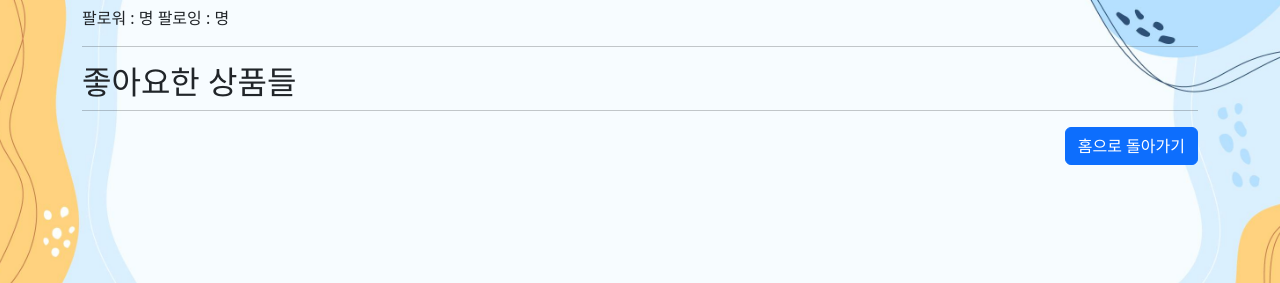
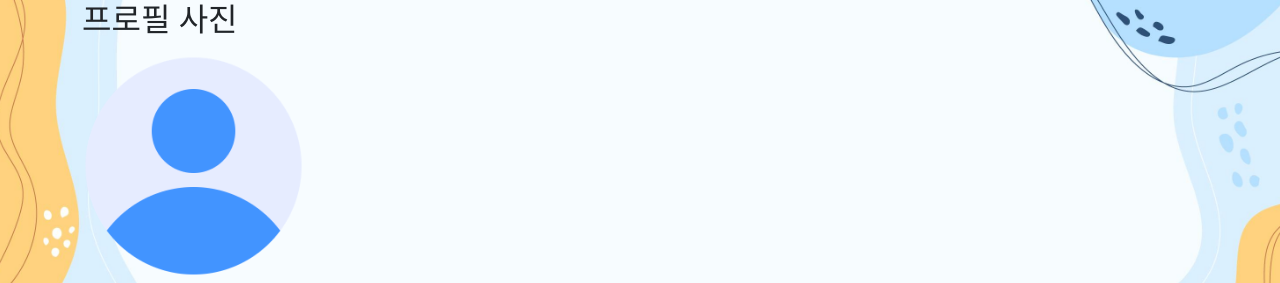
Before and after one commit to xogns3725/spartamarket, a Django app: template users/templates/users/profile.html in a window 1280 px wide. Shown: the part 176-459 px from the top of the page. Run offline with Django 4.2, Linux system fonts and the light colour scheme; the template is opened without the code that fills it, so the values that code supplies are empty; parts of the project's set-up code (start-up, migrations or seed data) failed here and were passed over.

Commit message:
profile image func

```diff
--- a/accounts/forms.py
+++ b/accounts/forms.py
@@ -5,7 +5,7 @@
 class CustomUserCreationForm(UserCreationForm):
     class Meta:
         model = get_user_model()
-        fields = ("username", "password1", "password2", "email")
+        fields = ("username", "password1", "password2", "email", "profile_image")
 
     def __init__(self, *args, **kwargs):
         super().__init__(*args, **kwargs)
@@ -13,6 +13,7 @@
         self.fields['password1'].label = '비밀번호'
         self.fields['password2'].label = '비밀번호 확인'
         self.fields['email'].label = '이메일'
+        self.fields['profile_image'].label = '프로필 이미지'
 
 
 class CustomUserChangeForm(UserChangeForm):
@@ -21,6 +22,7 @@
         fields = (
             "username",
             'email',
+            'profile_image',
         )
 
     def __init__(self, *args, **kwargs):
--- a/accounts/models.py
+++ b/accounts/models.py
@@ -6,3 +6,4 @@
     following = models.ManyToManyField(
         "self", symmetrical=False, related_name="followers"
     )
+    profile_image = models.ImageField(upload_to='profile_images/', blank=True, null=True)
--- a/accounts/templates/accounts/signup.html
+++ b/accounts/templates/accounts/signup.html
@@ -2,7 +2,7 @@
 
 {% block content %}
     <h1>회원가입</h1>
-    <form action="{% url 'accounts:signup' %}" method="POST">
+    <form action="{% url 'accounts:signup' %}" method="POST" enctype="multipart/form-data">
         {% csrf_token %}
         {{ form.as_p }}
         <button type="submit">회원가입</button>
--- a/accounts/views.py
+++ b/accounts/views.py
@@ -11,7 +11,7 @@
 
 def signup(request):
     if request.method == "POST":
-        form = CustomUserCreationForm(request.POST)
+        form = CustomUserCreationForm(request.POST, request.FILES)
         if form.is_valid():
             user = form.save()
             auth_login(request, user)
--- a/products/templates/products/products.html
+++ b/products/templates/products/products.html
@@ -5,7 +5,10 @@
 
 
 <div class="d-flex flex-column justify-content-center align-items-center">
-    <h1 class="text-center mb-5">스파르타 마켓</h1>
+    <a href="{% url 'products:products' %}" class="text-decoration-none">
+        <h1 class="text-center mb-5">스파르타 마켓</h1>
+    </a>
+
     <button type="button" class="btn btn-primary">
         <a href="{% url 'products:create' %}" class="text-white text-decoration-none">물건 판매하기</a>
     </button>
@@ -14,6 +17,7 @@
 <hr>
 
 <div class="row row-cols-1 row-cols-sm-2 row-cols-md-3 g-3">
+
     {% for product in products %}
     <div class="col">
         <div class="card bg-transparent border-0" style="width: 18rem;">
--- a/users/templates/users/profile.html
+++ b/users/templates/users/profile.html
@@ -2,9 +2,18 @@
 {% load humanize %}
 
 {% block content %}
-<h1>{{ user.username }}의 프로필 페이지</h1>
+<h1 class="mb-5">{{ user.username }}의 프로필 페이지</h1>
 
 <div>
+    <div class="image">
+        <h2>프로필 사진</p>
+        {% if user.profile_image %}
+        <img src="{{ user.profile_image.url }}" style="width: 20%; height: auto;">
+        {% else %}
+        <img src="/static/image/user.png" style="width: 20%; height: auto;">
+        {% endif %}
+
+    </div>
     <h2>이름 : {{ user.username }}</h2>
     <p>
         팔로워 : {{ user.followers.count }}명
@@ -36,6 +45,8 @@
                 <div class="image">
                     {% if product.image %}
                     <img src="{{ product.image.url }}" style="width: 100%; height: auto;">
+                    {% else %}
+                    <img src="/static/image/teddy-bear.png" style="width: 100%; height: auto;">
                     {% endif %}
                 </div>
             </a>
@@ -43,7 +54,8 @@
                 <li class="list-group-item bg-transparent">{{ product.title }}</li>
                 <li class="list-group-item bg-transparent">{{ product.price|intcomma }}원</li>
                 {% if request.user == user %}
-                <form action="{% url 'users:unlike' product.pk %}" method="post" class="like-form" data-product-id="{{ product.id }}">
+                <form action="{% url 'users:unlike' product.pk %}" method="post" class="like-form"
+                    data-product-id="{{ product.id }}">
                     {% csrf_token %}
                     <button type="submit" class="btn btn-outline-danger unlike-btn">찜하기 취소</button>
                 </form>
```
Also changed, not shown: users/views.py (+5 -5 lines), accounts/migrations/0002_user_profile_image.py (added), media/profile_images/teddy-bear.png (added), products/views.py (line endings or trailing spaces).
